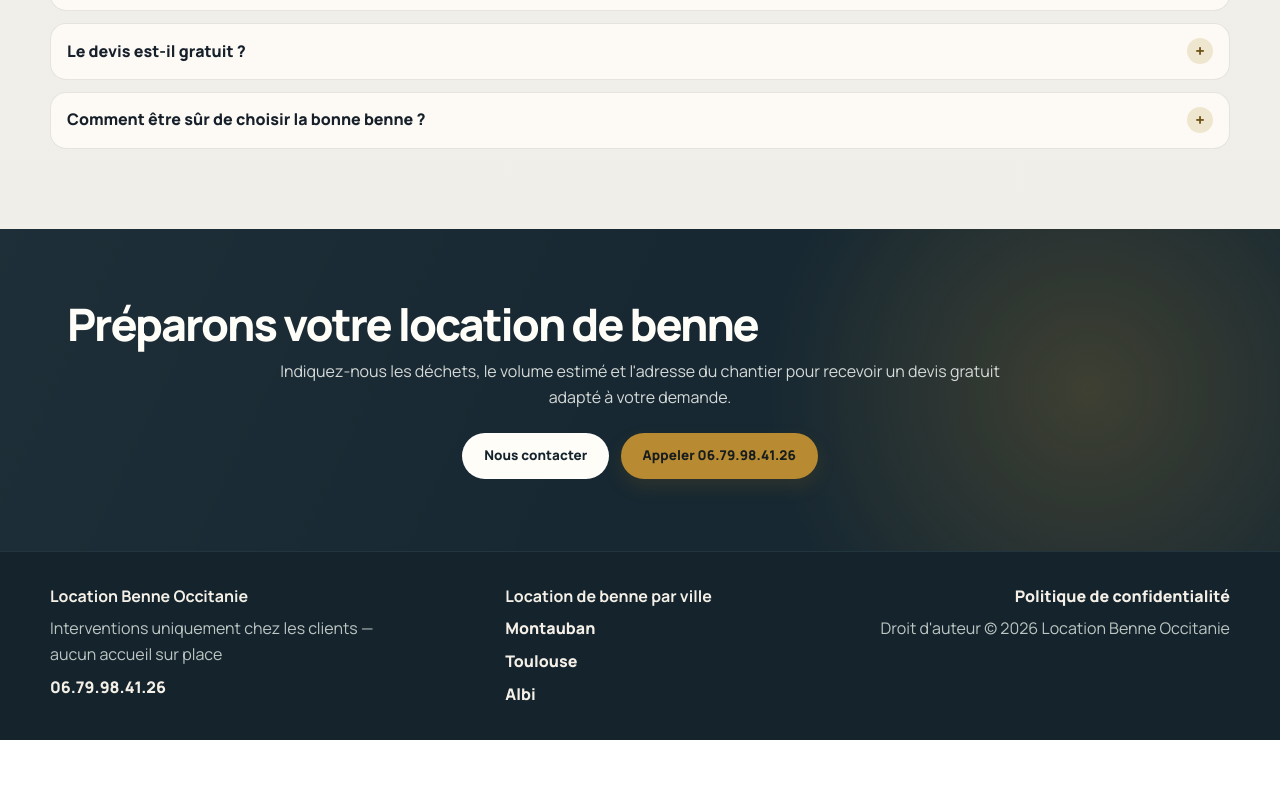
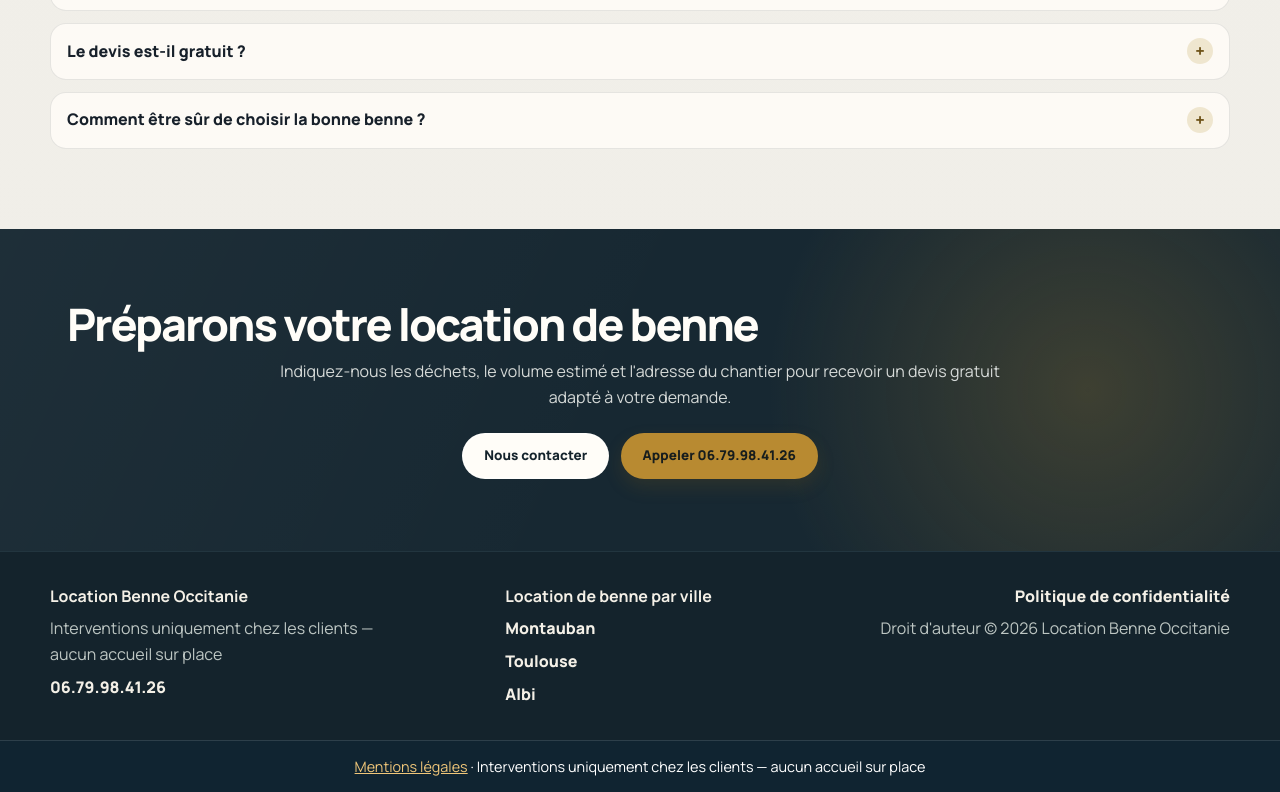
Before and after one commit to mickael31/locationbenne, a React (Vite) app: page / in a window 1280 px wide. Shown: the part 5089-5881 px from the top of the page. Before the commit the page ends 5829 px from the top, so only its background shows below. Built offline with nearby package versions, Linux system fonts and the light colour scheme; a web font is replaced by a local one.

Commit message:
feat(legal): link legal notice globally

```diff
--- a/src/App.jsx
+++ b/src/App.jsx
@@ -2,6 +2,7 @@ import { Suspense, lazy } from "react";
 import { Navigate, Route, Routes } from "react-router-dom";
 import BusinessDetailsPanel from "./components/BusinessDetailsPanel";
 import BusinessLegalJsonLd from "./components/BusinessLegalJsonLd";
+import LegalNoticeLink from "./components/LegalNoticeLink";
 import SiteLayout from "./components/SiteLayout";
 import SeoManager from "./components/SeoManager";
 import HomePage from "./pages/HomePage";
@@ -86,6 +87,7 @@ export default function App({ pages = clientPages }) {
           <BusinessDetailsPanel />
         </Suspense>
       </SiteLayout>
+      <LegalNoticeLink />
     </>
   );
 }
```
